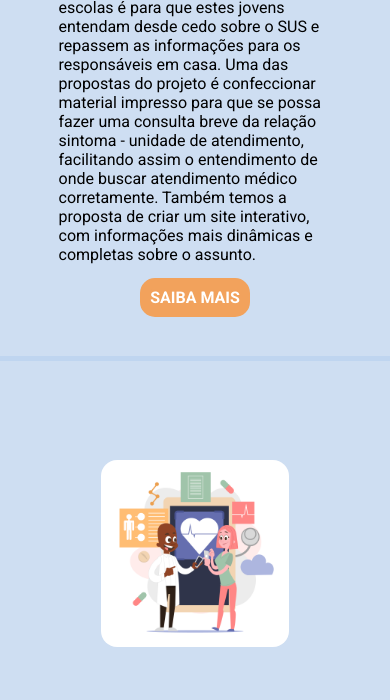
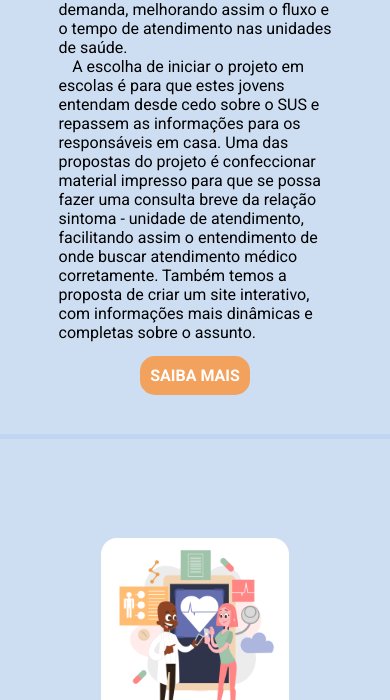
Before and after one commit to davimrqs/saude-escolas, a plain HTML site: page index.html in a window 390 px wide. Shown: the part 722-1422 px from the top of the page. Drawn offline with nearby package versions, Linux system fonts and the light colour scheme.

Commit message:
Atualização margem imagem início

```diff
--- a/style2.css
+++ b/style2.css
@@ -444,7 +444,7 @@ textarea {
         padding-top: 12.5em;
     }
     .introducao {
-        margin: 50% 15% 10% 15%;
+        margin: 70% 15% 10% 15%;
     }
     .servicos-saude {
         flex-wrap: wrap-reverse;
```
